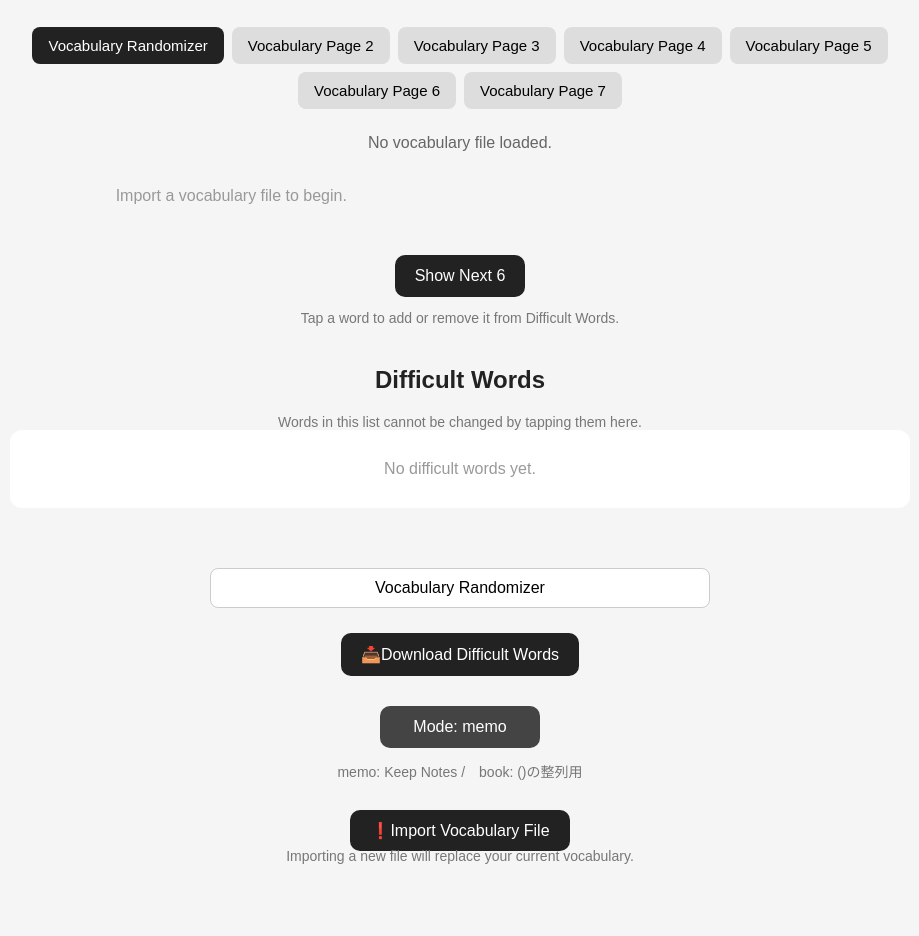
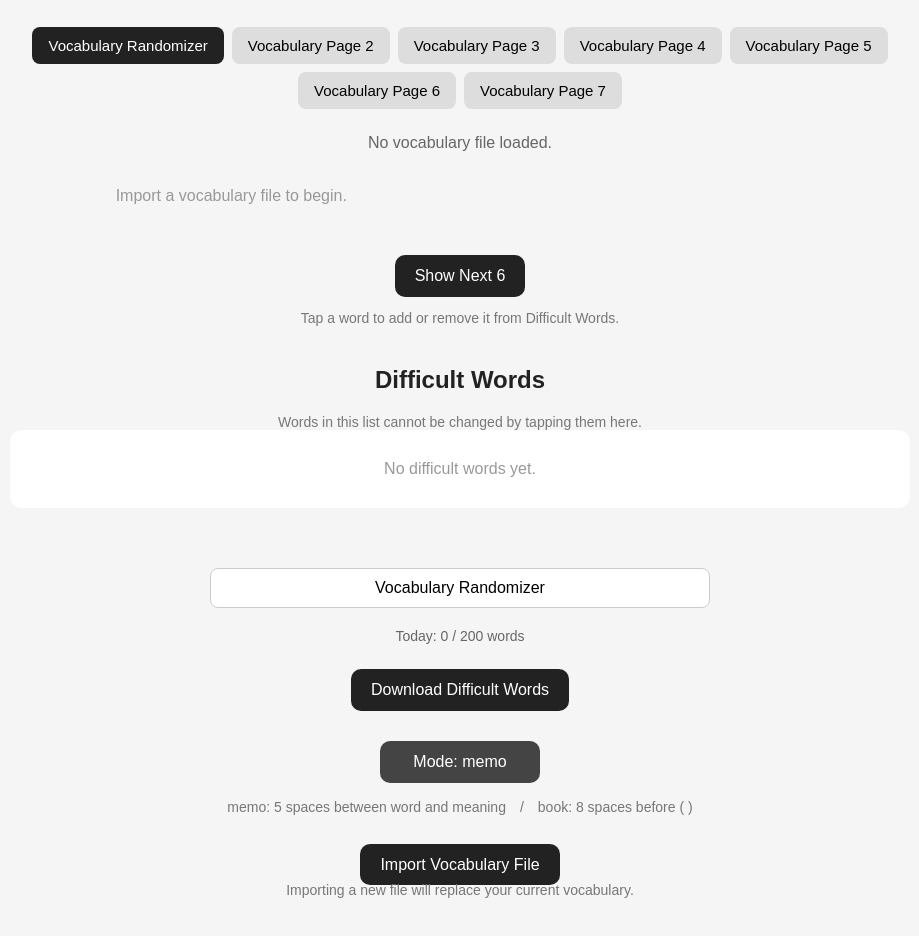
Before and after one commit to Limette45/SVL-, a plain HTML site: page index.html in a window 1280 px wide. Shown: the part 98-1034 px from the top of the page, without its empty margins (180-1099 px from the left). Drawn offline with Linux system fonts and the light colour scheme.

Commit message:
Add files via upload

```diff
--- a/index.html
+++ b/index.html
@@ -177,6 +177,13 @@
         text-align: center;
     }
 
+    .daily-progress {
+        text-align: center;
+        color: #666;
+        font-size: 14px;
+        margin: 18px 0 8px;
+    }
+
     .download-section {
         text-align: center;
         margin: 20px 0 10px;
@@ -264,9 +271,13 @@
         >
     </div>
 
+    <div class="daily-progress" id="dailyProgress">
+        Today: 0 / 200 words
+    </div>
+
     <div class="download-section">
         <button class="button primary" id="downloadButton">
-            📥Download Difficult Words
+            Download Difficult Words
         </button>
     </div>
 
@@ -275,13 +286,13 @@
             Mode: memo
         </button>
         <div class="hint">
-            memo: Keep Notes /　book: ()の整列用
+            memo: 5 spaces between word and meaning　/　book: 8 spaces before ( )
         </div>
     </div>
 
     <div class="upload-section">
         <label for="fileInput" class="button primary">
-            ❗Import Vocabulary File
+            Import Vocabulary File
         </label>
 
         <input
@@ -368,6 +379,7 @@ const pageNameInput = document.getElementById("pageNameInput");
 const pageNavigation = document.getElementById("pageNavigation");
 const downloadButton = document.getElementById("downloadButton");
 const modeButton = document.getElementById("modeButton");
+const dailyProgress = document.getElementById("dailyProgress");
 
 let remainingWords = [];
 let difficultWords = [];
@@ -574,6 +586,28 @@ fileInput.addEventListener("change", function (event) {
     reader.readAsText(file);
 });
 
+function getTodayKey() {
+    const now = new Date();
+    const date = `${now.getFullYear()}-${String(now.getMonth() + 1).padStart(2, "0")}-${String(now.getDate()).padStart(2, "0")}`;
+    return `vocabularyDailyWords_${date}`;
+}
+
+function getTodayWordCount() {
+    return Number(localStorage.getItem(getTodayKey())) || 0;
+}
+
+function updateDailyProgress() {
+    const count = getTodayWordCount();
+    dailyProgress.textContent = count >= 200
+        ? `Today: ${count} / 200 words — Done!`
+        : `Today: ${count} / 200 words`;
+}
+
+function countShowNext() {
+    localStorage.setItem(getTodayKey(), String(getTodayWordCount() + 6));
+    updateDailyProgress();
+}
+
 function showNextSix() {
     if (remainingWords.length === 0) {
         currentWords = [];
@@ -700,6 +734,9 @@ modeButton.addEventListener("click", function () {
 });
 
 nextButton.addEventListener("click", function () {
+    if (remainingWords.length > 0) {
+        countShowNext();
+    }
     showNextSix();
 });
 
@@ -717,6 +754,7 @@ renderPageNavigation();
 renderCurrentWords();
 renderDifficultWords();
 updateStatus();
+updateDailyProgress();
 
 </script>
 
```
